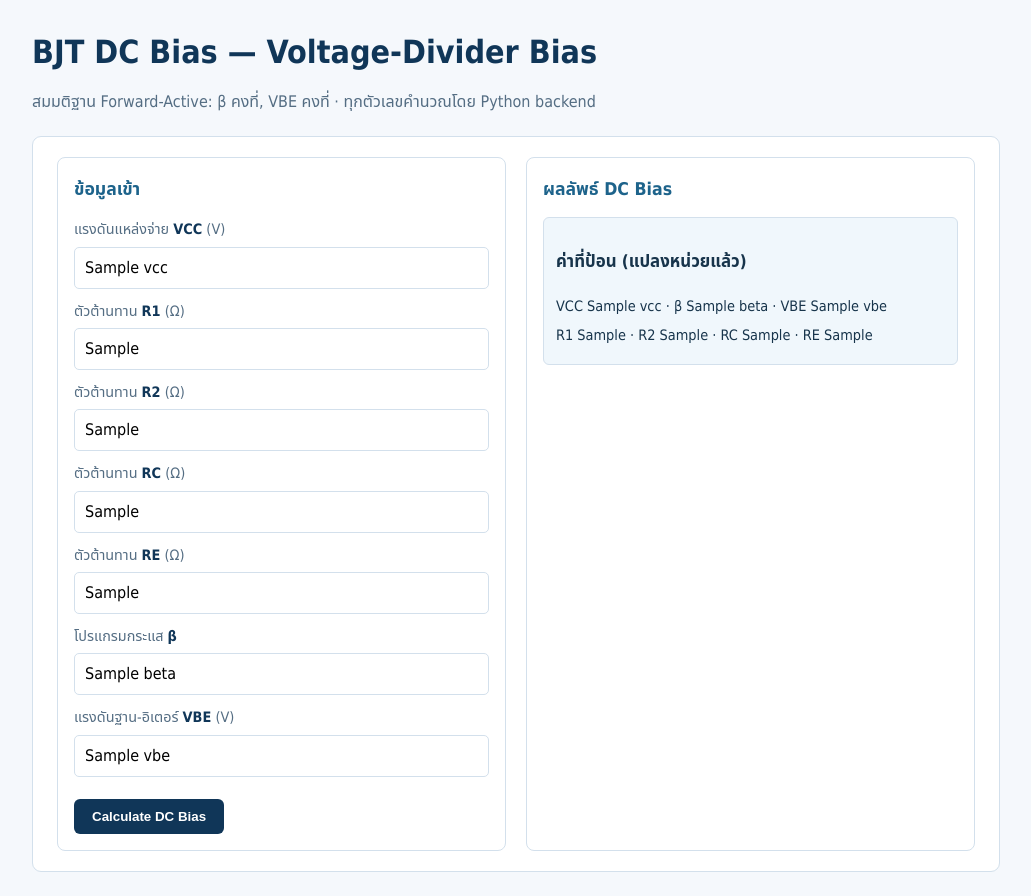
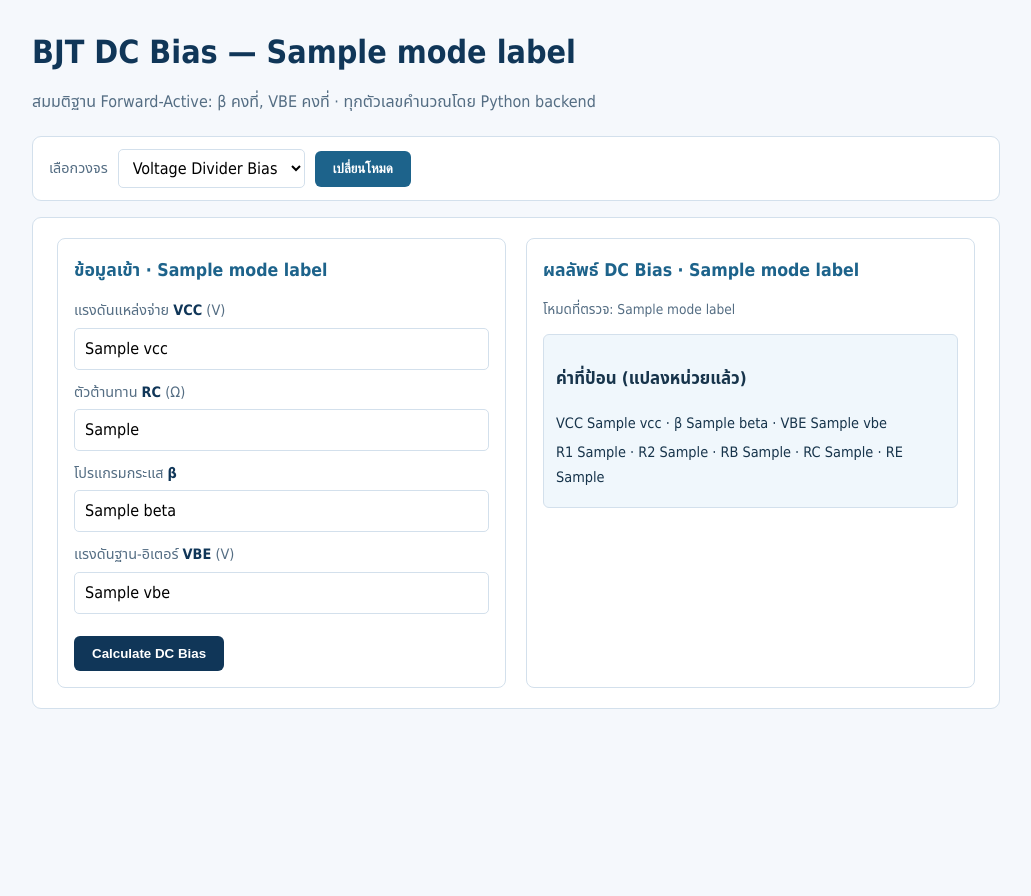
Before and after one commit to Naruebet77/BJT-DC-Bias-Web-App, a Flask app: template templates/index.html in a window 1280 px wide. Shown: the whole page, without its empty margins (124-1155 px from the left). After the commit the page ends 709 px from the top, so only its background shows below. Run offline with Flask 3, Linux system fonts and the light colour scheme; the template is opened without the code that fills it: most values are stand-ins (such as "Sample title", 1, 10 or a date in 2020).

Commit message:
Add Fixed Bias and Emitter Bias modes to DC Bias web app
dc_bias.py: add compute_fixed_bias / compute_emitter_bias with a shared result assembly; keep compute_dc_bias equations unchanged; reject non-finite inputs. app.py: mode-aware field parsing and if/elif dispatch, reject unknown mode instead of guessing Divider, keep legacy no-mode posts as Divider. templates/index.html: no-JS GET mode selector, mode-specific fields, mode shown on results and errors. Update README, AGENTS.md scope guard and validation.md with browser A1-A5 evidence.

```diff
--- a/app.py
+++ b/app.py
@@ -6,17 +6,30 @@ math lives in dc_bias.py.
 
 from flask import Flask, render_template, request
 
-from dc_bias import compute_dc_bias
+from dc_bias import compute_dc_bias, compute_emitter_bias, compute_fixed_bias
 
 app = Flask(__name__)
 
-FIELDS = ("vcc", "r1", "r2", "rc", "re", "beta", "vbe")
-RESISTORS = ("r1", "r2", "rc", "re")
+MODE_FIELDS = {
+    "divider": ("vcc", "r1", "r2", "rc", "re", "beta", "vbe"),
+    "fixed": ("vcc", "rb", "rc", "beta", "vbe"),
+    "emitter": ("vcc", "rb", "rc", "re", "beta", "vbe"),
+}
+MODES = tuple(MODE_FIELDS)
+MODE_LABELS = {
+    "divider": "Voltage Divider Bias",
+    "fixed": "Fixed Bias",
+    "emitter": "Emitter Bias",
+}
+
+FIELDS = MODE_FIELDS["divider"]  # kept for compatibility with Lab 2 callers
+RESISTORS = ("r1", "r2", "rb", "rc", "re")
 
 DEFAULTS = {
     "vcc": "12",
     "r1": "100000",
     "r2": "22000",
+    "rb": "1000000",
     "rc": "2200",
     "re": "1000",
     "beta": "100",
@@ -24,11 +37,15 @@ DEFAULTS = {
 }
 
 
-def parse_form(form) -> tuple[dict[str, float], list[str]]:
-    """Convert the raw form strings into floats, collecting readable errors."""
+def parse_form(form, fields=FIELDS) -> tuple[dict[str, float], list[str]]:
+    """Convert only this mode's raw form strings into floats.
+
+    Values arrive in the form's units (V, ohm) and are already SI at this
+    boundary, so no scaling is needed before the engineering functions.
+    """
     values: dict[str, float] = {}
     errors: list[str] = []
-    for name in FIELDS:
+    for name in fields:
         raw = (form.get(name) or "").strip()
         if not raw:
             errors.append(f"{name.upper()} ต้องเป็นตัวเลข")
@@ -50,46 +67,78 @@ def format_result(result) -> dict[str, str]:
         "ic": f"{result.ic * 1e3:.3f} mA",
         "ib": f"{result.ib * 1e6:.2f} µA",
         "ie": f"{result.ie * 1e3:.3f} mA",
-        "vth": f"{result.vth:.3f} V",
-        "rth": f"{result.rth / 1e3:.3f} kΩ",
+        "vth": f"{result.vth:.3f} V" if result.vth is not None else "—",
+        "rth": f"{result.rth / 1e3:.3f} kΩ" if result.rth is not None else "—",
     }
 
 
-def format_inputs(values: dict[str, float]) -> dict[str, str]:
-    """Echo the entered values, showing the ohm/kilohm equivalence."""
+def format_inputs(values: dict[str, float], fields=FIELDS) -> dict[str, str]:
+    """Echo only this mode's inputs, showing the ohm/kilohm equivalence."""
     summary = {"vcc": f"{values['vcc']:g} V", "beta": f"{values['beta']:g}",
                "vbe": f"{values['vbe']:g} V"}
     for name in RESISTORS:
-        ohms = values[name]
-        summary[name] = f"{ohms:.0f} Ω ({ohms / 1e3:g} kΩ)"
+        if name in fields:
+            ohms = values[name]
+            summary[name] = f"{ohms:.0f} Ω ({ohms / 1e3:g} kΩ)"
     return summary
+
+
+def _render(mode, inputs, errors, view=None, result=None, input_summary=None):
+    """Render with a consistent context so a failed round never shows old results."""
+    fields = MODE_FIELDS.get(mode, ())
+    return render_template(
+        "index.html",
+        mode=mode,
+        mode_label=MODE_LABELS.get(mode, mode),
+        active_fields=fields,
+        inputs=inputs,
+        errors=errors,
+        view=view,
+        result=result,
+        input_summary=input_summary,
+    )
 
 
 @app.get("/")
 def index():
-    return render_template("index.html", inputs=DEFAULTS, errors=[], view=None,
-                           result=None, input_summary=None)
+    mode = request.args.get("mode", "divider")
+    if mode not in MODES:
+        return _render(mode, {}, [f"ไม่รู้จักโหมด '{mode}' — เลือก Divider, Fixed หรือ Emitter"]), 400
+    return _render(mode, DEFAULTS, [])
 
 
 @app.post("/calculate")
 def calculate():
-    raw = {name: (request.form.get(name) or "") for name in FIELDS}
-    parsed, errors = parse_form(request.form)
+    # A Lab 2 form has no "mode" field at all: keep that client working as
+    # Divider. An explicitly supplied but unrecognised mode is an error.
+    mode = "divider" if "mode" not in request.form else request.form.get("mode", "")
+    if mode not in MODES:
+        return _render(mode, {}, [f"ไม่รู้จักโหมด '{mode}' — เลือก Divider, Fixed หรือ Emitter"]), 400
+
+    fields = MODE_FIELDS[mode]
+    raw = {name: (request.form.get(name) or "") for name in fields}
+    parsed, errors = parse_form(request.form, fields)
 
     if not errors:
         try:
-            result = compute_dc_bias(**parsed)
+            # Explicit dispatch: an unknown mode is rejected above, never
+            # silently treated as the divider circuit.
+            if mode == "fixed":
+                result = compute_fixed_bias(
+                    vcc=parsed["vcc"], rb=parsed["rb"], rc=parsed["rc"],
+                    beta=parsed["beta"], vbe=parsed["vbe"],
+                )
+            elif mode == "emitter":
+                result = compute_emitter_bias(
+                    vcc=parsed["vcc"], rb=parsed["rb"], rc=parsed["rc"],
+                    re=parsed["re"], beta=parsed["beta"], vbe=parsed["vbe"],
+                )
+            else:  # divider — same call and same results as Lab 2
+                result = compute_dc_bias(**parsed)
         except ValueError as exc:
             errors.append(str(exc))
         else:
-            return render_template(
-                "index.html",
-                inputs=raw,
-                errors=[],
-                view=format_result(result),
-                result=result,
-                input_summary=format_inputs(parsed),
-            )
+            return _render(mode, raw, [], view=format_result(result),
+                           result=result, input_summary=format_inputs(parsed, fields))
 
-    return render_template("index.html", inputs=raw, errors=errors, view=None,
-                           result=None, input_summary=None), 400
+    return _render(mode, raw, errors), 400
--- a/static/style.css
+++ b/static/style.css
@@ -28,3 +28,9 @@ button:hover{background:#0c304f}
 .summary{background:#f0f7fc;border:1px solid var(--line);border-radius:6px;padding:12px;margin:12px 0;font-size:0.9rem}
 .summary p{margin:4px 0}
 .note{font-size:0.85rem;color:var(--muted);margin-top:12px}
+.mode-bar{display:flex;align-items:center;gap:10px;flex-wrap:wrap;background:#fff;border:1px solid var(--line);border-radius:9px;padding:12px 16px;margin-bottom:16px}
+.mode-bar label{font-size:0.9rem;color:var(--muted)}
+.mode-bar select{padding:8px 10px;border:1px solid var(--line);border-radius:5px;font:1rem/1.5 Tahoma,"Noto Sans Thai",Arial,sans-serif;background:#fff}
+.mode-bar button.secondary{margin-top:0;background:var(--blue)}
+.mode-bar button.secondary:hover{background:#154b6b}
+.mode-note{font-size:0.85rem;color:var(--muted);margin:0 0 8px}
--- a/templates/index.html
+++ b/templates/index.html
@@ -3,22 +3,34 @@
 <head>
 <meta charset="utf-8">
 <meta name="viewport" content="width=device-width,initial-scale=1">
-<title>BJT DC Bias — Voltage Divider</title>
+<title>BJT DC Bias — {{ mode_label }}</title>
 <link rel="stylesheet" href="{{ url_for('static', filename='style.css') }}">
 </head>
 <body>
 <div class="wrap">
-  <h1>BJT DC Bias — Voltage-Divider Bias</h1>
+  <h1>BJT DC Bias — {{ mode_label }}</h1>
   <p class="muted">สมมติฐาน Forward-Active: β คงที่, VBE คงที่ · ทุกตัวเลขคำนวณโดย Python backend</p>
 
+  <form class="mode-bar" method="get" action="{{ url_for('index') }}">
+    <label for="mode">เลือกวงจร</label>
+    <select id="mode" name="mode">
+      <option value="divider" {% if mode == 'divider' %}selected{% endif %}>Voltage Divider Bias</option>
+      <option value="fixed" {% if mode == 'fixed' %}selected{% endif %}>Fixed Bias</option>
+      <option value="emitter" {% if mode == 'emitter' %}selected{% endif %}>Emitter Bias</option>
+    </select>
+    <button type="submit" class="secondary">เปลี่ยนโหมด</button>
+  </form>
+
   <form method="post" action="{{ url_for('calculate') }}">
+    <input type="hidden" name="mode" value="{{ mode }}">
     <div class="grid">
       <div class="card inputs">
-        <h2>ข้อมูลเข้า</h2>
+        <h2>ข้อมูลเข้า · {{ mode_label }}</h2>
         <div class="field">
           <label>แรงดันแหล่งจ่าย <span>VCC</span> (V)</label>
           <input name="vcc" type="text" inputmode="decimal" value="{{ inputs.vcc }}">
         </div>
+        {% if mode == 'divider' %}
         <div class="field">
           <label>ตัวต้านทาน <span>R1</span> (Ω)</label>
           <input name="r1" type="text" inputmode="decimal" value="{{ inputs.r1 }}">
@@ -27,14 +39,22 @@
           <label>ตัวต้านทาน <span>R2</span> (Ω)</label>
           <input name="r2" type="text" inputmode="decimal" value="{{ inputs.r2 }}">
         </div>
+        {% elif mode == 'fixed' or mode == 'emitter' %}
+        <div class="field">
+          <label>ตัวต้านทาน <span>RB</span> (Ω)</label>
+          <input name="rb" type="text" inputmode="decimal" value="{{ inputs.rb }}">
+        </div>
+        {% endif %}
         <div class="field">
           <label>ตัวต้านทาน <span>RC</span> (Ω)</label>
           <input name="rc" type="text" inputmode="decimal" value="{{ inputs.rc }}">
         </div>
+        {% if mode == 'divider' or mode == 'emitter' %}
         <div class="field">
           <label>ตัวต้านทาน <span>RE</span> (Ω)</label>
           <input name="re" type="text" inputmode="decimal" value="{{ inputs.re }}">
         </div>
+        {% endif %}
         <div class="field">
           <label>โปรแกรมกระแส <span>β</span></label>
           <input name="beta" type="text" inputmode="decimal" value="{{ inputs.beta }}">
@@ -47,7 +67,8 @@
       </div>
 
       <div class="card results">
-        <h2>ผลลัพธ์ DC Bias</h2>
+        <h2>ผลลัพธ์ DC Bias · {{ mode_label }}</h2>
+        <p class="mode-note">โหมดที่ตรวจ: {{ mode_label }}</p>
 
         {% if errors %}
         <div class="errors">
@@ -61,7 +82,12 @@
         <div class="summary">
           <h3>ค่าที่ป้อน (แปลงหน่วยแล้ว)</h3>
           <p>VCC {{ input_summary.vcc }} · β {{ input_summary.beta }} · VBE {{ input_summary.vbe }}</p>
-          <p>R1 {{ input_summary.r1 }} · R2 {{ input_summary.r2 }} · RC {{ input_summary.rc }} · RE {{ input_summary.re }}</p>
+          <p>
+            {% if input_summary.r1 %}R1 {{ input_summary.r1 }} · R2 {{ input_summary.r2 }} · {% endif %}
+            {% if input_summary.rb %}RB {{ input_summary.rb }} · {% endif %}
+            RC {{ input_summary.rc }}
+            {% if input_summary.re %} · RE {{ input_summary.re }}{% endif %}
+          </p>
         </div>
         {% endif %}
 
@@ -75,8 +101,10 @@
           <tr><td>กระแสคอลเลกเตอร์ <span>IC</span></td><td>{{ view.ic }}</td></tr>
           <tr><td>กระแสฐาน <span>IB</span></td><td>{{ view.ib }}</td></tr>
           <tr><td>กระแสอิเตอร์ <span>IE</span></td><td>{{ view.ie }}</td></tr>
+          {% if mode == 'divider' %}
           <tr><td>แรงดัน Thevenin <span>VTH</span></td><td>{{ view.vth }}</td></tr>
           <tr><td>แรงต้านทาน Thevenin <span>RTH</span></td><td>{{ view.rth }}</td></tr>
+          {% endif %}
         </table>
 
         <div class="region-badge region-{{ result.region }}">
```
Also changed, not shown: AGENTS.md (+9 -4 lines), dc_bias.py (+85 -3 lines), docs/validation.md (+37 -1 lines), README.md.
